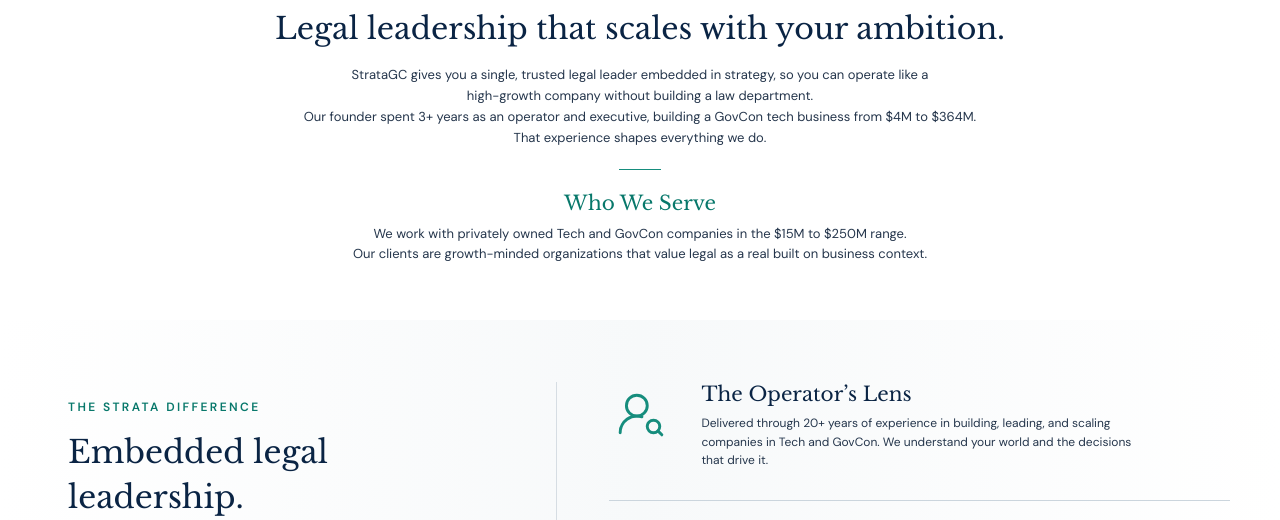
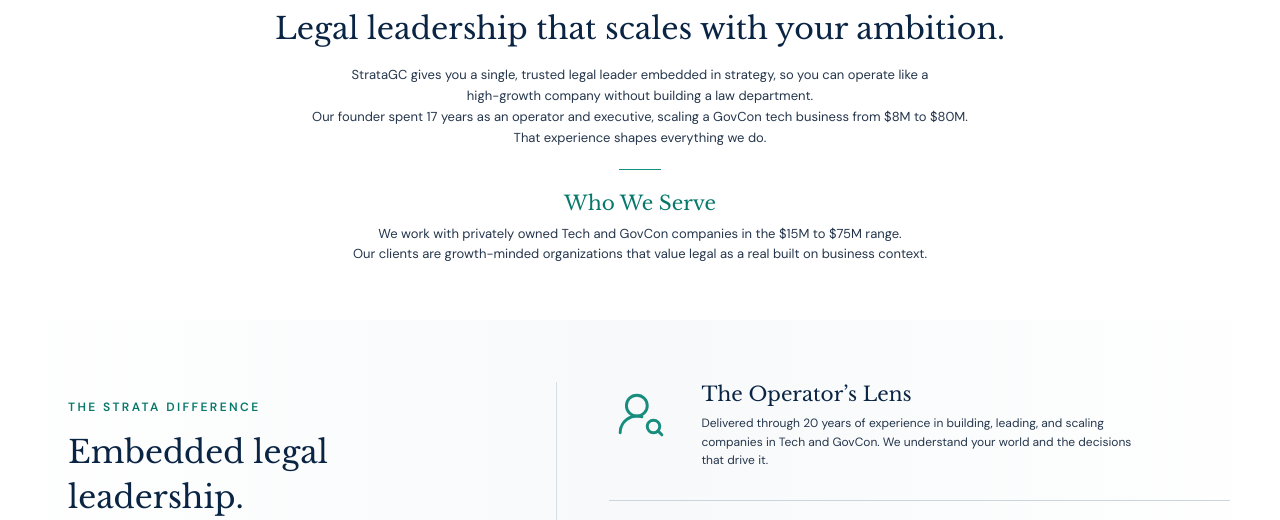
Before and after one commit to RMahshie/stratagc-website-demo, a React (Vite) app: page / in a window 1280 px wide. Shown: the part 593-1113 px from the top of the page. Built offline with nearby package versions, Linux system fonts and the light colour scheme.

Commit message:
Correct StrataGC experience and growth figures

```diff
--- a/src/main.jsx
+++ b/src/main.jsx
@@ -51,7 +51,7 @@ function Header() {
 }
 
 const difference = [
-  { icon: UserRoundSearch, title: "The Operator’s Lens", text: "Delivered through 20+ years of experience in building, leading, and scaling companies in Tech and GovCon. We understand your world and the decisions that drive it." },
+  { icon: UserRoundSearch, title: "The Operator’s Lens", text: "Delivered through 20 years of experience in building, leading, and scaling companies in Tech and GovCon. We understand your world and the decisions that drive it." },
   { icon: ShieldCheck, title: 'Strategic Risk Management', text: "We identify risk and build proactive systems that reduce exposure, strengthen operations, and support sustainable growth." },
   { icon: Network, title: 'Curated Expert Network', text: "When you need specialized or niche expertise, our trusted network of external partners extends our bench with the right expertise at the right time. You’ll have the right viewpoint when it matters." },
 ];
@@ -90,10 +90,10 @@ function About() {
       <div className="page-width narrow center">
         <p className="eyebrow">About</p>
         <h2>Legal leadership that scales with your ambition.</h2>
-        <p>StrataGC gives you a single, trusted legal leader embedded in strategy, so you can operate like a<br className="desktop-break" /> high-growth company without building a law department.<br />Our founder spent 3+ years as an operator and executive, building a GovCon tech business from $4M to $364M.<br />That experience shapes everything we do.</p>
+        <p>StrataGC gives you a single, trusted legal leader embedded in strategy, so you can operate like a<br className="desktop-break" /> high-growth company without building a law department.<br />Our founder spent 17 years as an operator and executive, scaling a GovCon tech business from $8M to $80M.<br />That experience shapes everything we do.</p>
         <div className="small-rule"></div>
         <h3>Who We Serve</h3>
-        <p>We work with privately owned Tech and GovCon companies in the $15M to $250M range.<br />Our clients are growth-minded organizations that value legal as a real built on business context.</p>
+        <p>We work with privately owned Tech and GovCon companies in the $15M to $75M range.<br />Our clients are growth-minded organizations that value legal as a real built on business context.</p>
       </div>
     </section>
   );
```
